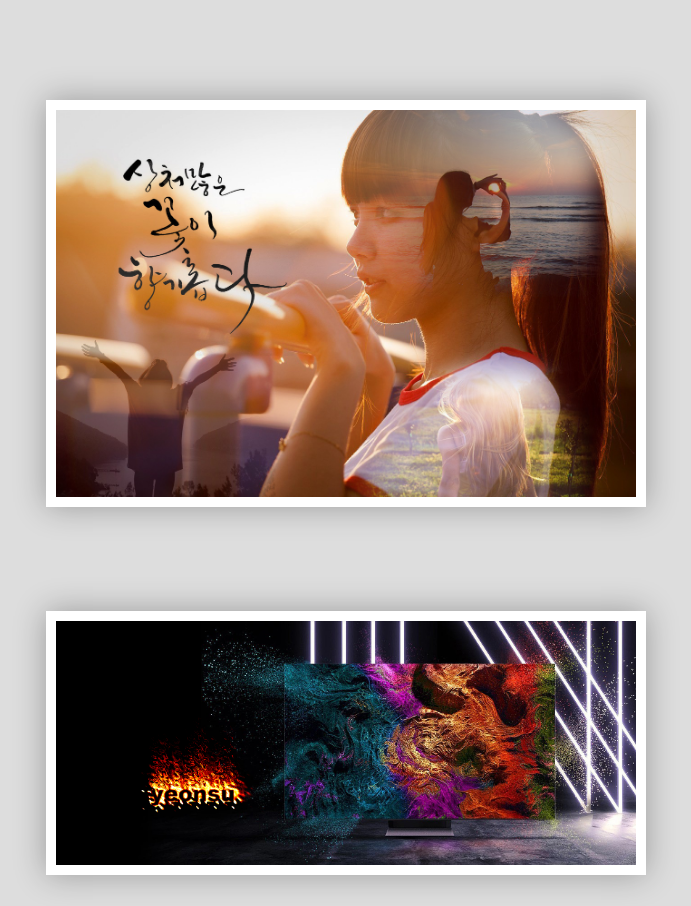
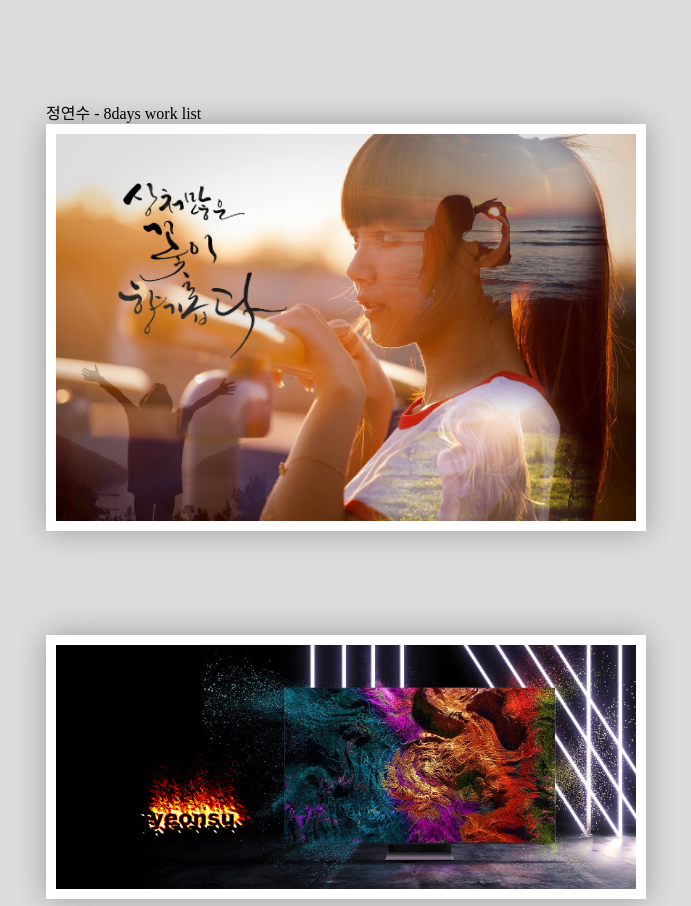
Before and after one commit to yeonsuc/graphicDesign, a plain HTML site: page index.html in a window 1280 px wide. Shown: the top 906 px of the page, without its empty margins (294-985 px from the left). Drawn offline with Linux system fonts and the light colour scheme.

Commit message:
이름 추가

```diff
--- a/index.html
+++ b/index.html
@@ -48,6 +48,7 @@
 <body>
  <!-- .pf+엔터 -->
  <div class="pf">
+정연수 - 8days work list
  <!-- div>a>img+엔터 -->
  <!-- 임시링크 -->
  <div><a href=""><img src="images/1.jpg" alt="1"></a></div>
```
